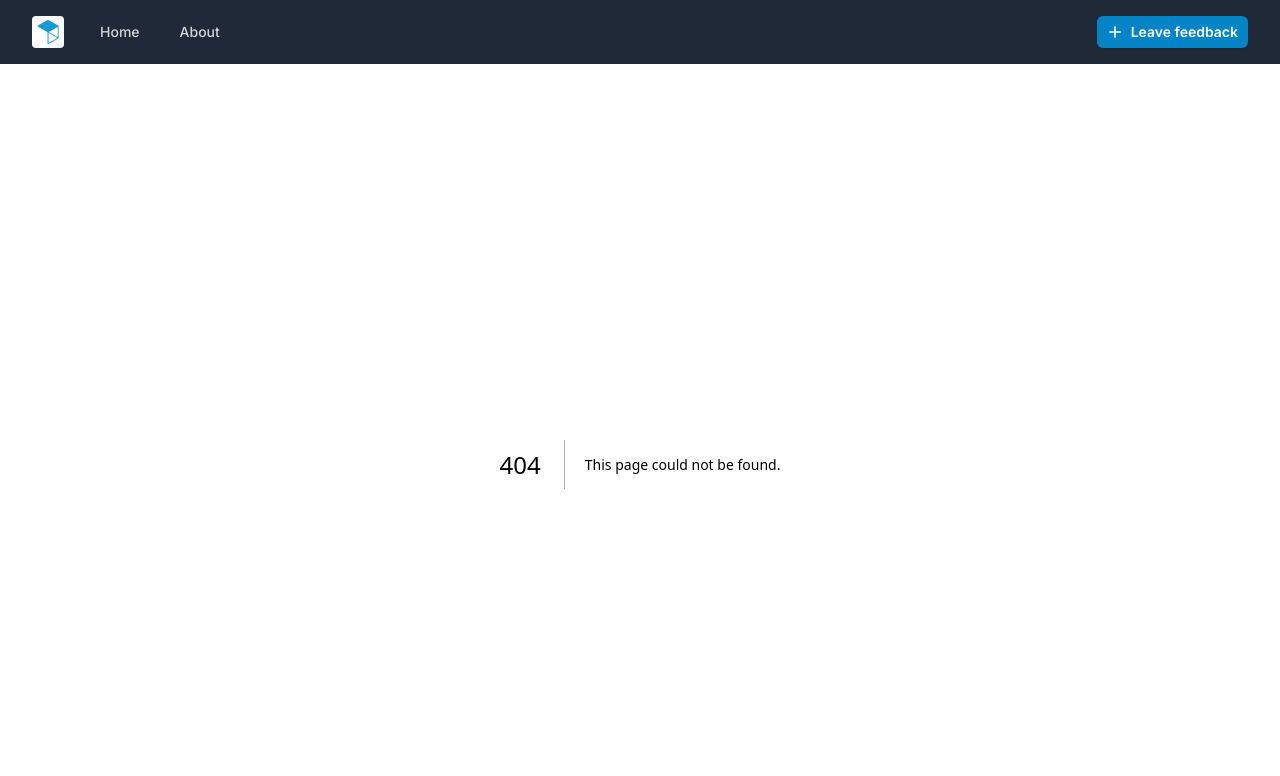
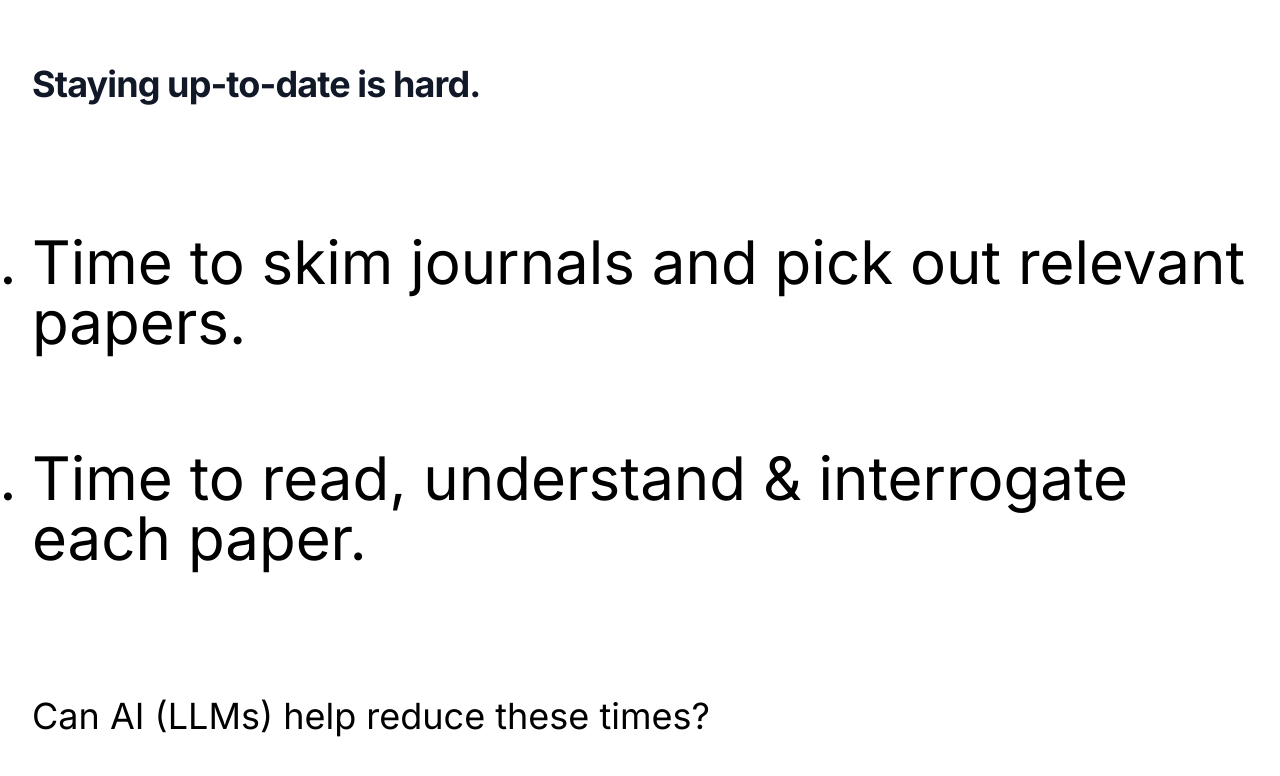
Before and after one commit to dan-kwiat/bit-cutting-edge, a Next.js app: page /slide in a window 1280 px wide. Before the commit this address had no page. Shown: the top 776 px of the page. Built offline with nearby package versions, Linux system fonts and the light colour scheme.

Commit message:
feat(routes): add /slide

```diff
--- /dev/null
+++ b/app/slide/page.tsx
@@ -0,0 +1,20 @@
+export default function Page() {
+  return (
+    <div className="bg-white fixed inset-0">
+      <main className="mx-auto max-w-7xl px-4 sm:px-6 lg:px-8">
+        <div className="h-screen text-6xl flex flex-col justify-around">
+          <h1 className="text-4xl font-bold tracking-tight text-gray-900">
+            Staying up-to-date is hard.
+          </h1>
+          <ol className="list-decimal space-y-24">
+            <li className="">
+              Time to skim journals and pick out relevant papers.
+            </li>
+            <li>Time to read, understand & interrogate each paper.</li>
+          </ol>
+          <p className="text-4xl">Can AI (LLMs) help reduce these times?</p>
+        </div>
+      </main>
+    </div>
+  )
+}
```
